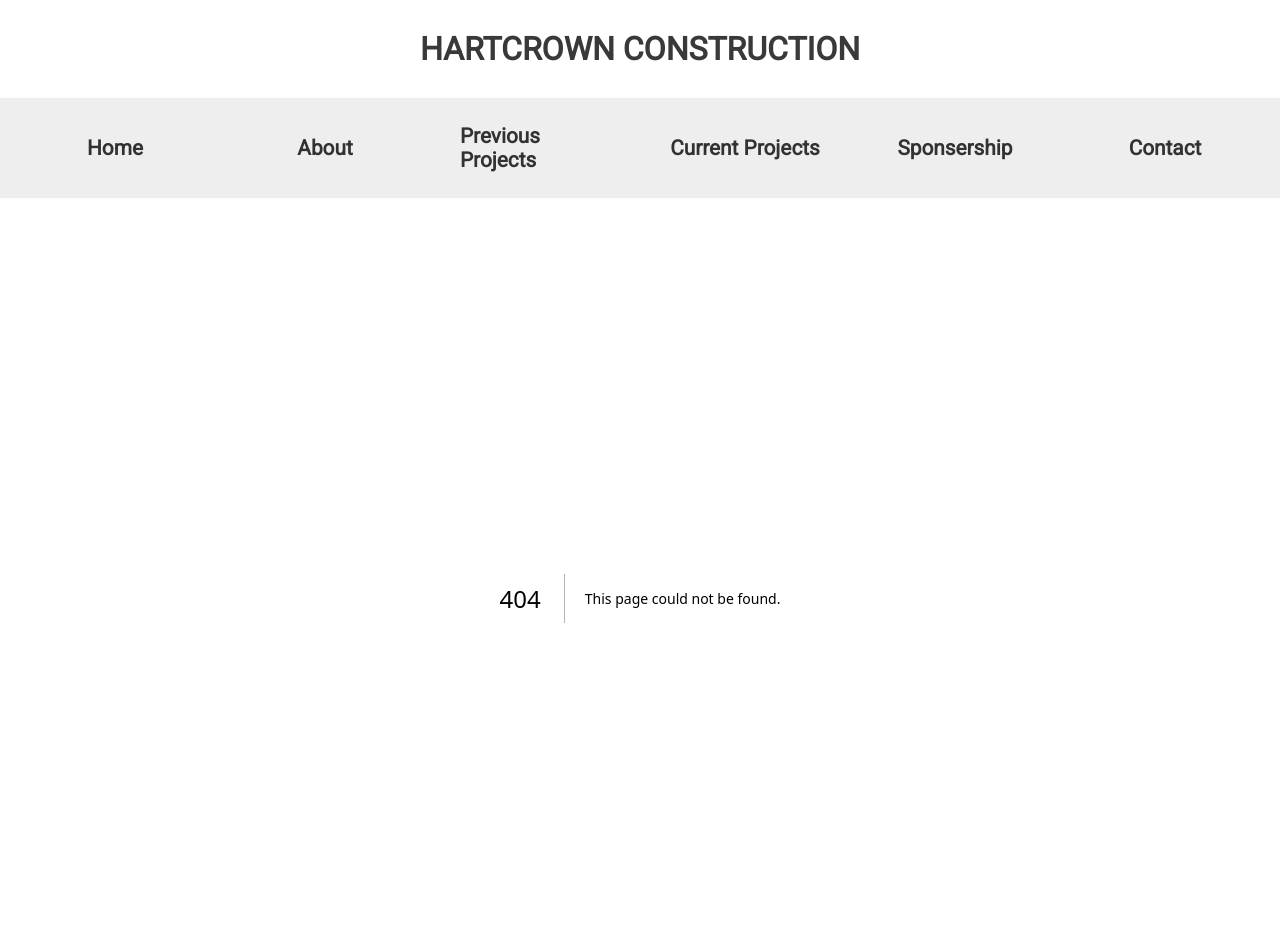
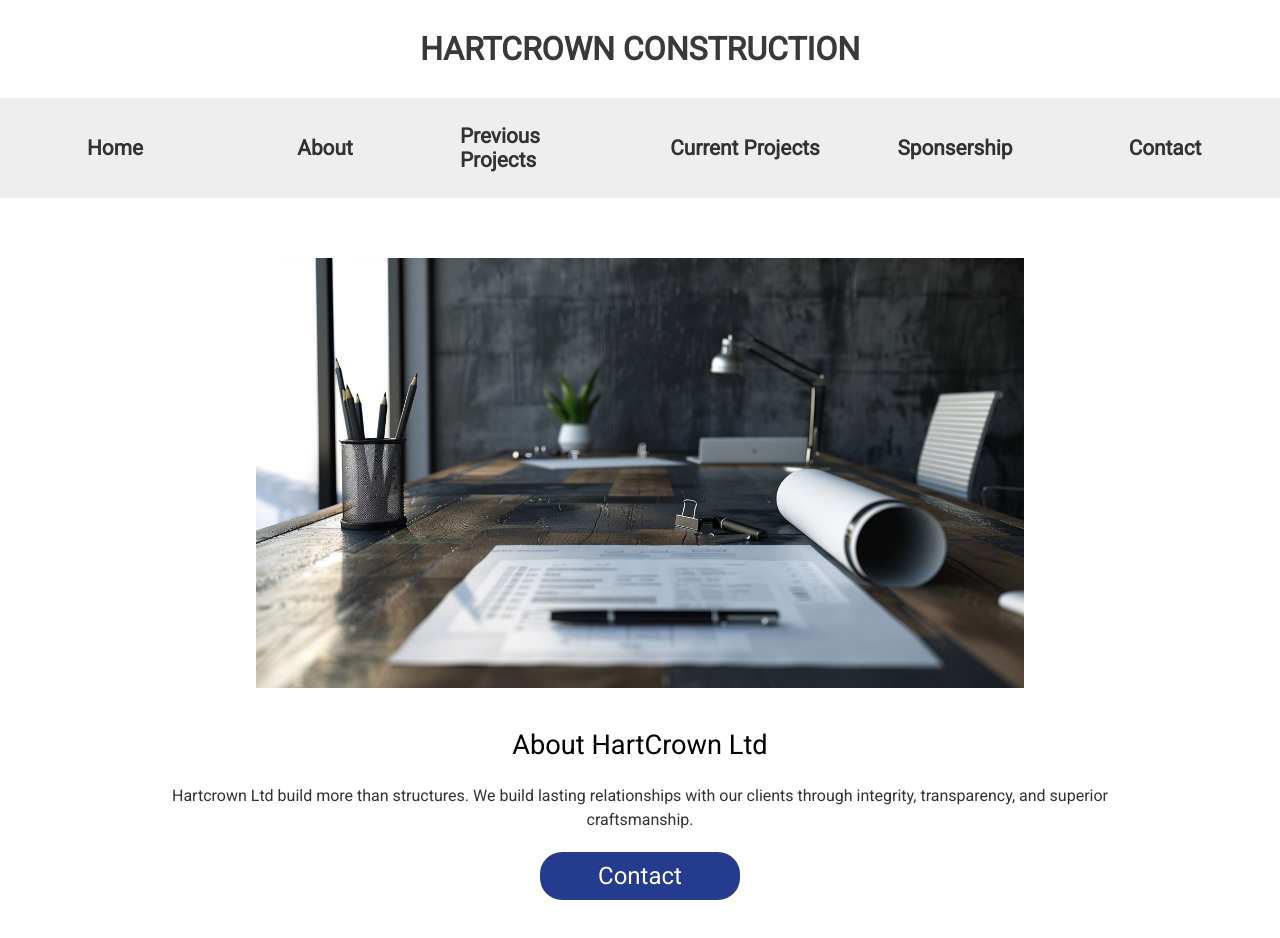
Before and after one commit to mycalldev/hartcrown, a Next.js app: page /about in a window 1280 px wide. Before the commit this address had no page. Shown: the top 938 px of the page. After the commit the page ends 910 px from the top, so only its background shows below. Built offline with nearby package versions, Linux system fonts and the light colour scheme.

Commit message:
updated for about page

```diff
--- /dev/null
+++ b/app/about/page.js
@@ -0,0 +1,38 @@
+
+import Image from 'next/image'
+import Link from 'next/link'
+import styles from '../page.module.css'
+
+export default function Home() {
+
+  return (
+    <main className={styles.main}>
+
+    {/* HERO SECTION */}
+      {/* MOBILE HERO */}
+      <div className={styles.containerAboutUs}>
+        <Image
+          className={styles.aboutUs}
+          src={'/about_us1.jpg'}
+          width={1456}
+          height={816}
+          alt={'About us'}
+          quality={100}
+        />
+      </div>
+
+      <div className={styles.tagLine}>
+        About HartCrown Ltd
+      </div>
+
+      <div className={styles.introText}>Hartcrown Ltd build more than structures. We build lasting relationships with our clients through integrity, transparency, and superior craftsmanship.</div>
+
+
+
+
+      <div className={styles.contactBTNContainer}>
+          <Link href="/" className={styles.linkBTN}>Contact</Link>
+      </div>
+    </main>
+  )
+}
--- a/app/page.js
+++ b/app/page.js
@@ -39,7 +39,7 @@ export default function Home() {
       <div className={styles.containerAboutUs}>
         <Image
           className={styles.aboutUs}
-          src={'/about_us.jpg'}
+          src={'/about_us1.jpg'}
           width={1456}
           height={816}
           alt={'About us'}
@@ -48,11 +48,11 @@ export default function Home() {
       </div>
 
       <div className={styles.tagLine}>
-        Find out About HartCrown Construction
+        Find out About HartCrown Ltd
       </div>
 
       <div className={styles.contactBTNContainer}>
-          <Link href="/" className={styles.linkBTN}>About</Link>
+          <Link href="/about" className={styles.linkBTN}>About</Link>
       </div>
 
       <div className={styles.containerAboutUs}>
```
Also changed, not shown: public/about_us1.jpg (added).
